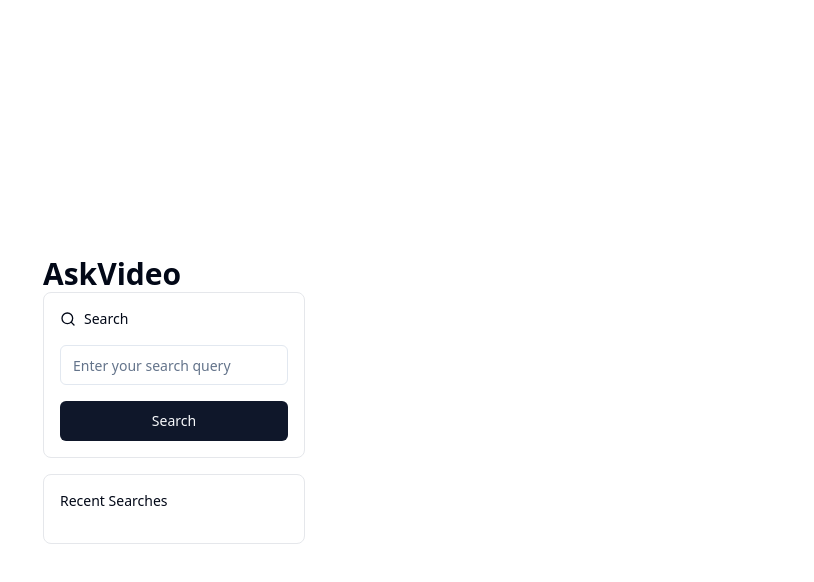
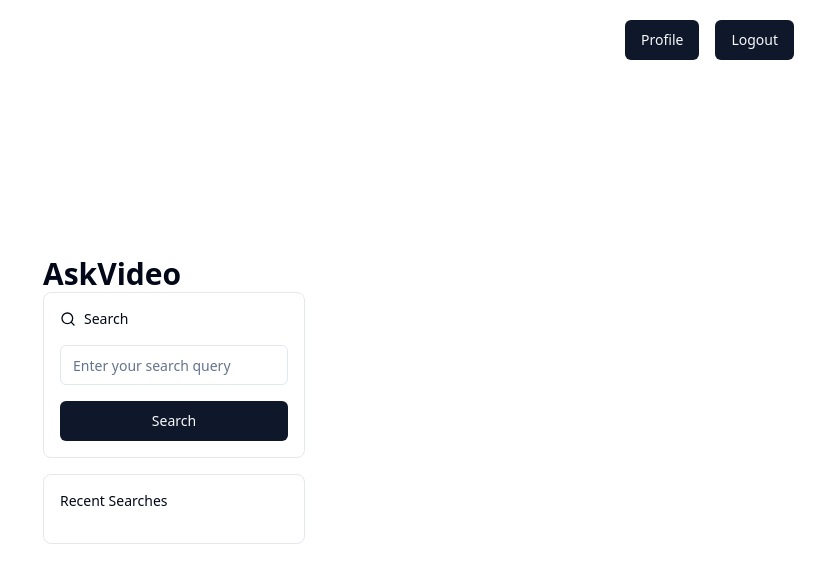
Before and after one commit to AskVideo/AskVideoApp, a Next.js app in the folder frontend/: page /search in a window 1280 px wide. Shown: the top 582 px of the page, without its empty margins (466-1280 px from the left). Built offline with nearby package versions, Linux system fonts and the light colour scheme.

Commit message:
logout and profile

```diff
--- a/frontend/pages/search.js
+++ b/frontend/pages/search.js
@@ -2,11 +2,13 @@ import React, { useState, useEffect } from "react";
 import axios from "axios";
 import { Input } from "@/components/ui/input";
 import { Button } from "@/components/ui/button";
+import { useRouter } from 'next/router';
 
 export default function Component() {
   const [searchQuery, setSearchQuery] = useState("");
   const [videos, setVideos] = useState([]);
   const [recentSearches, setRecentSearches] = useState([]);
+  const router = useRouter();
 
   useEffect(() => {
     // Load recent searches from localStorage
@@ -39,6 +41,16 @@ export default function Component() {
     }
   };
 
+  const handleLogout = async () => {
+    try {
+      await axios.post("http://localhost:5000/logout");
+      // Handle any post-logout logic here, such as redirecting to a login page
+      router.push("/login"); // Redirect to login page after logout
+    } catch (error) {
+      console.error("Logout error:", error);
+    }
+  };
+
   const handleKeyPress = (e) => {
     if (e.key === "Enter") {
       handleSearch();
@@ -57,7 +69,13 @@ export default function Component() {
   };
 
   return (
-    <div className="flex justify-center items-center h-screen">
+    <div className="flex justify-center items-center h-screen relative">
+      <div className="absolute top-5 right-5 flex items-center space-x-4">
+        <Button onClick={() => router.push("/searchinvideo")}>Profile
+        </Button>
+        {/* Logout Button */}
+        <Button onClick={handleLogout}>Logout</Button>
+      </div>
       <div className="max-w-3xl mx-auto grid gap-4">
         <div>
           <h1 className="text-3xl font-bold">AskVideo</h1>
```
